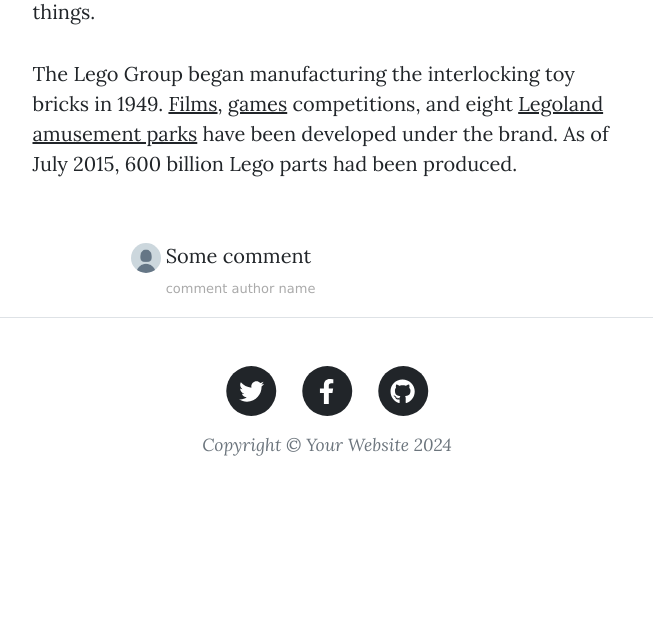
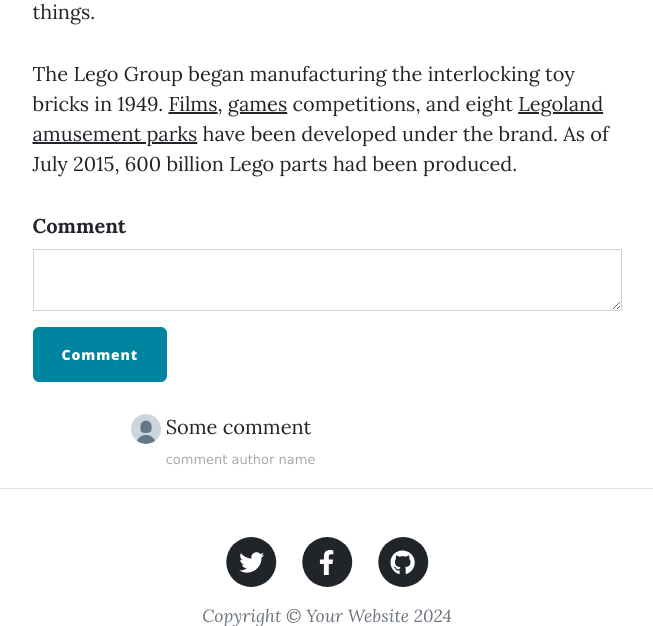
Before and after one commit to SyedShagufta/100DaysOfCode, a Flask app: page /post/2 in a window 1280 px wide. Shown: the part 949-1575 px from the top of the page, without its empty margins (313-966 px from the left). Before the commit the page ends 1405 px from the top, so only its background shows below. Run offline with Flask 3, Linux system fonts and the light colour scheme; some libraries are stand-ins or nearby versions.

Commit message:
DAY - 69

```diff
--- a/DAY-69/Blog-with-Users/forms.py
+++ b/DAY-69/Blog-with-Users/forms.py
@@ -27,4 +27,8 @@ class LoginForm(FlaskForm):
     password = PasswordField("Password", validators=[DataRequired()])
     login = SubmitField("Log In")
 
+
 # TODO: Create a CommentForm so users can leave comments below posts
+class CommentForm(FlaskForm):
+    comment = CKEditorField(label='Comment', validators=[DataRequired()])
+    submit = SubmitField("Comment")
--- a/DAY-69/Blog-with-Users/main.py
+++ b/DAY-69/Blog-with-Users/main.py
@@ -5,13 +5,14 @@ from flask_ckeditor import CKEditor
 from flask_gravatar import Gravatar
 from flask_login import UserMixin, login_user, LoginManager, current_user, logout_user, login_required
 from flask_sqlalchemy import SQLAlchemy
+from jinja2.nodes import List
 from sqlalchemy.orm import relationship, DeclarativeBase, Mapped, mapped_column
-from sqlalchemy import Integer, String, Text
+from sqlalchemy import Integer, String, Text, ForeignKey
 from functools import wraps
 from werkzeug.security import generate_password_hash, check_password_hash
 from functools import wraps
 # Import your forms from the forms.py
-from forms import CreatePostForm, RegisterForm, LoginForm
+from forms import CreatePostForm, RegisterForm, LoginForm, CommentForm
 
 app = Flask(__name__)
 app.config['SECRET_KEY'] = '8BYkEfBA6O6donzWlSihBXox7C0sKR6b'
@@ -61,8 +62,11 @@ class BlogPost(db.Model):
     subtitle: Mapped[str] = mapped_column(String(250), nullable=False)
     date: Mapped[str] = mapped_column(String(250), nullable=False)
     body: Mapped[str] = mapped_column(Text, nullable=False)
-    author: Mapped[str] = mapped_column(String(250), nullable=False)
     img_url: Mapped[str] = mapped_column(String(250), nullable=False)
+    # creating a foreign key as author id
+    author_id: Mapped[int] = mapped_column(Integer, db.ForeignKey("User.id"))
+    # Create reference to the User object. The "posts" refers to the posts property in the User class.
+    author = relationship("User", back_populates="posts")
 
 
 # TODO: Create a User table for all your registered users.
@@ -72,6 +76,9 @@ class User(UserMixin, db.Model):
     email: Mapped[str] = mapped_column(String(250), unique=True, nullable=False)
     password: Mapped[str] = mapped_column(String(250), nullable=False)
     name: Mapped[str] = mapped_column(String(300), nullable=False)
+    # This will act like a List of BlogPost objects attached to each User.
+    # The "author" refers to the author property in the BlogPost class.
+    posts = relationship("BlogPost", back_populates="author")
 
 
 with app.app_context():
@@ -148,8 +155,9 @@ def get_all_posts():
 @login_required
 @app.route("/post/<int:post_id>")
 def show_post(post_id):
+    comment = CommentForm()
     requested_post = db.get_or_404(BlogPost, post_id)
-    return render_template("post.html", post=requested_post)
+    return render_template("post.html", post=requested_post, form=comment)
 
 
 # TODO: Use a decorator so only an admin user can create a new post
--- a/DAY-69/Blog-with-Users/templates/index.html
+++ b/DAY-69/Blog-with-Users/templates/index.html
@@ -29,7 +29,7 @@
         </a>
         <p class="post-meta">
           Posted by
-          <a href="#">{{post.author}}</a>
+          <a href="#">{{post.author.name}}</a>
           on {{post.date}}
           <!-- TODO: Only show delete button if user id is 1 (admin user) -->
           {% if current_user.id == 1: %}
--- a/DAY-69/Blog-with-Users/templates/post.html
+++ b/DAY-69/Blog-with-Users/templates/post.html
@@ -1,5 +1,5 @@
 {% include "header.html" %}
-
+{% from "bootstrap5/form.html" import render_form %}
 <!-- Page Header-->
 <header class="masthead" style="background-image: url('{{post.img_url}}')">
   <div class="container position-relative px-4 px-lg-5">
@@ -10,7 +10,7 @@
           <h2 class="subheading">{{ post.subtitle }}</h2>
           <span class="meta"
             >Posted by
-            <a href="#">{{ post.author }}</a>
+            <a href="#">{{ post.author.name }}</a>
             on {{ post.date }}
           </span>
         </div>
@@ -35,6 +35,11 @@
         </div>
         {% endif %}
 
+        {{ckeditor.load()}}
+        <!-- Configure it with the name of the form field from CommentForm -->
+        {{ ckeditor.config(name='comment') }}
+        <!-- Create the wtf quick form from CommentForm -->
+        {{ render_form(form, novalidate=True, button_map={"submit": "primary"}) }}
         <!--           Comments Area -->
         <div class="col-lg-8 col-md-10 mx-auto comment">
           <ul class="commentList">
```
Also changed, not shown: DAY-69/Blog-with-Users/instance/posts.db.
